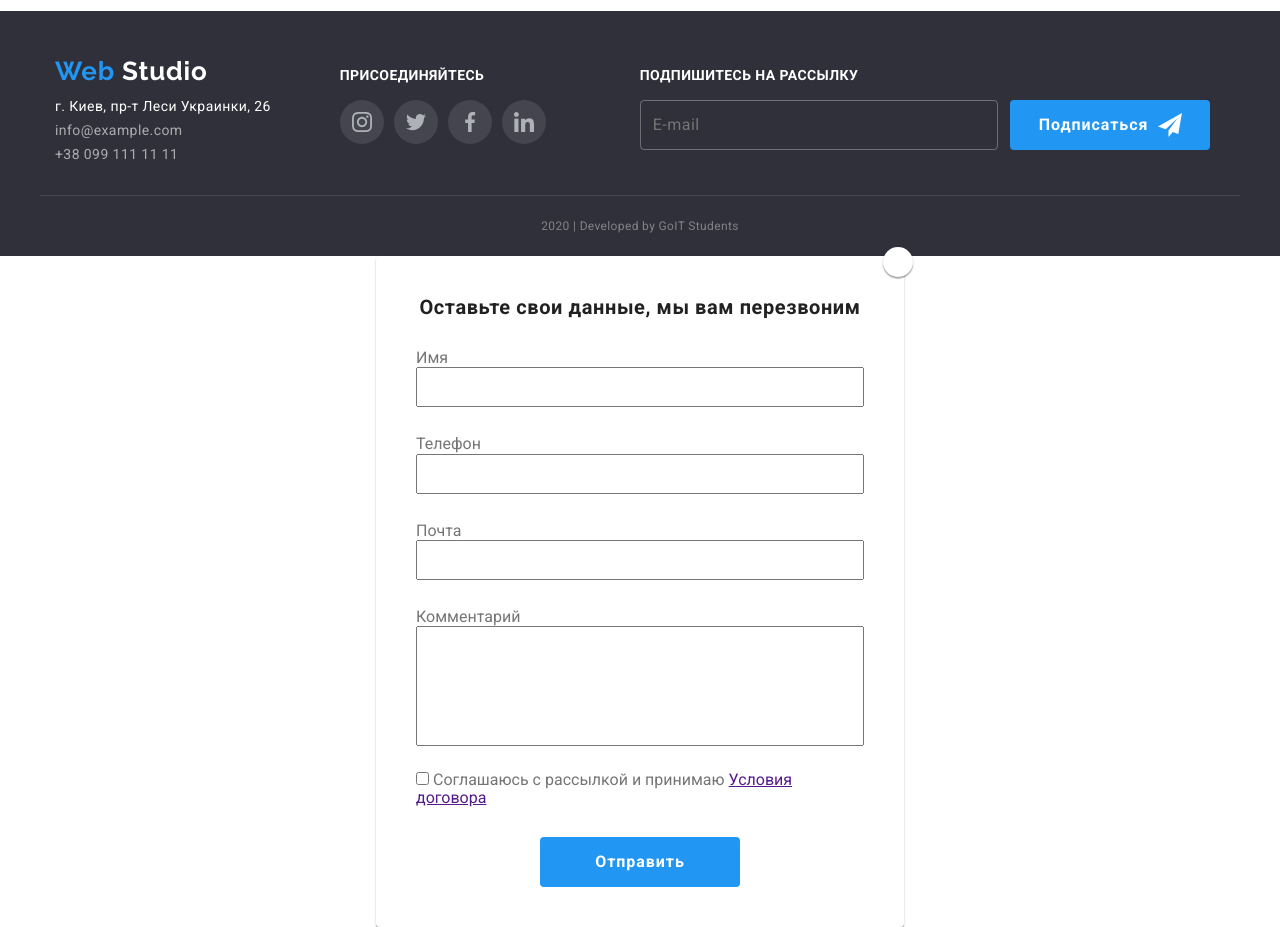
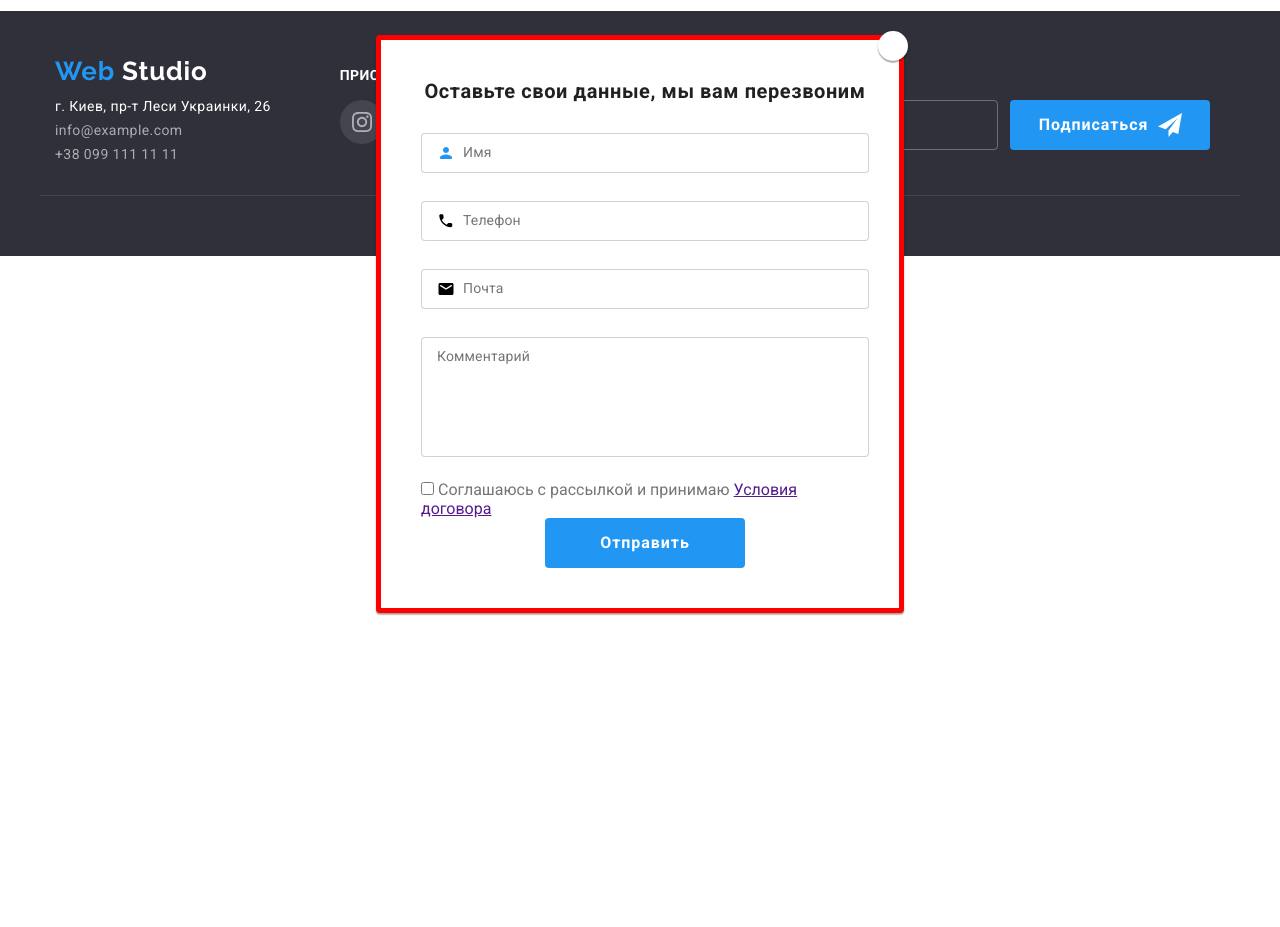
Before and after one commit to maksym-slinchenko/goit-markup-hw-06, a plain HTML site: page index.html in a window 1280 px wide. Shown: the part 2660-3587 px from the top of the page. After the commit the page ends 3494 px from the top, so only its background shows below. Drawn offline with Linux system fonts and the light colour scheme; files whose address does not match are found by name.

Commit message:
ховеры и фокусы для первого поля

```diff
--- a/css/styles.css
+++ b/css/styles.css
@@ -622,7 +622,10 @@ footer .logo-seconf-half {
   color: rgba(255, 255, 255, 0.4);
 }
 /* Форма заказа услуг*/
+
 .order-form {
+  position: absolute;
+  bottom: 221px;
   position: relative;
   display: flex;
   width: 528px;
@@ -632,6 +635,7 @@ footer .logo-seconf-half {
   box-shadow: 0px 2px 1px rgba(0, 0, 0, 0.2), 0px 1px 1px rgba(0, 0, 0, 0.14),
     0px 1px 3px rgba(0, 0, 0, 0.12);
   border-radius: 4px;
+  border: 5px solid red;
 }
 .cross-container {
   position: absolute;
@@ -653,34 +657,134 @@ footer .logo-seconf-half {
   align-items: center;
   margin: 40px;
 }
+
 .ofer-to-left-data {
   display: inline-block;
   margin-bottom: 30px;
   font-size: 20px;
-  line-height: 23px;
+  line-height: 1.15;
   text-align: center;
   letter-spacing: 0.03em;
   color: var(--title-text-color);
 }
+.container-order-form input textarea {
+  font-size: 14px;
+  line-height: 1.14;
+  letter-spacing: 0.01em;
+}
+.customer-name-container,
+.customer-tel-container,
+.customer-mail-container {
+  margin-bottom: 28px;
+  position: relative;
+}
 .customer-name,
 .customer-tel,
 .customer-mail {
-  margin-bottom: 28px;
+  text-indent: 40px;
   height: 40px;
   min-width: 448px;
+  border: 1px solid rgba(33, 33, 33, 0.2);
+  border-radius: 4px;
 }
 
+.customer-name:hover ~ .form-label,
+.customer-name:focus ~ .form-label,
+.customer-name:not(:placeholder-shown) ~ .form-label {
+  color: var(--accent-text-color);
+  top: -16px;
+  left: 16px;
+}
+.customer-name:hover ~ .name-icon,
+.customer-name:focus ~ .name-icon {
+  fill: var(--accent-text-color);
+}
+.customer-name:focus,
+.customer-name:hover {
+  border-color: var(--accent-text-color);
+  outline: none;
+  cursor: pointer;
+}
+.customer-tel:hover ~ .tel-label,
+.customer-tel:focus ~ .tel-label,
+.customer-tel:not(:placeholder-shown) ~ .tel-label {
+  color: var(--accent-text-color);
+  top: -16px;
+  left: 16px;
+}
+.customer-tel:hover ~ .tel-icon,
+.customer-tel:focus ~ .tel-icon {
+  fill: var(--accent-text-color);
+}
+
+.customer-mail:hover ~ .mail-label,
+.customer-mail:focus ~ .mail-label,
+.customer-mail:not(:placeholder-shown) ~ .mail-label {
+  color: var(--accent-text-color);
+  top: -16px;
+  left: 16px;
+}
+.customer-mail:hover ~ .mail-icon,
+.customer-mail:focus ~ .mail-icon {
+  fill: var(--accent-text-color);
+}
+
+.form-label,
+.tel-label,
+.mail-label {
+  position: absolute;
+  top: 50%;
+  transform: translateY(-50%);
+  left: 42px;
+  font-size: 14px;
+  line-height: 1.14;
+  letter-spacing: 0.01em;
+  color: #757575;
+}
+.name-icon,
+.tel-icon,
+.mail-icon {
+  position: absolute;
+  top: 50%;
+  transform: translateY(-50%);
+  left: 16px;
+}
 .form-comments {
   margin-bottom: 20px;
   height: 120px;
   min-width: 448px;
   resize: none;
   font-size: 14px;
-  line-height: 16px;
+  line-height: 1.14;
   letter-spacing: 0.01em;
+  border: 1px solid rgba(33, 33, 33, 0.2);
+  border-radius: 4px;
 }
-.policy-agreement {
+
+.form-comments:focus ~ .comments-label,
+.form-comments:hover ~ .comments-label,
+.form-comments:not(:placeholder-shown) ~ .comments-label {
+  color: var(--accent-text-color);
+  top: -16px;
+  left: 16px;
+}
+.comments-container {
+  position: relative;
+}
+.comments-label {
+  position: absolute;
+  top: 12px;
+  left: 16px;
+  font-size: 14px;
+  line-height: 1.14;
+  letter-spacing: 0.01em;
+  color: #757575;
+}
+.comm .policy-agreement {
   margin-bottom: 30px;
+  font-size: 14px;
+  line-height: 1.71;
+  letter-spacing: 0.03em;
 }
 .agreement-conditions {
   text-decoration: underline;
--- a/index.html
+++ b/index.html
@@ -430,7 +430,7 @@
     </footer>
     <form class="order-form">
       <div class="cross-container">
-        <svg class="cross-icon" width=11 height=11>
+        <svg width=11 height=11>
         <use href=./images/symbol-defs.svg#cross></use>
         </svg>
       </div>
@@ -438,27 +438,42 @@
         <b class="ofer-to-left-data">
           Оставьте свои данные, мы вам перезвоним
         </b>
-        <label
-          >Имя
-          <input class="customer-name" type="text" name="customer-name" />
-        </label>
-        <label
-          >Телефон
-          <input class="customer-tel" type="tel" name="customer-tel" />
-        </label>
-        <label
-          >Почта
-          <input class="customer-mail" type="email" name="customer-mail" />
-        </label>
-        <label
-          >Комментарий
-          <textarea
-            class="form-comments"
-            name="comment"
-            cols="30"
-            rows="10"
-          ></textarea>
-        </label>
+        <div class="customer-name-container">
+
+          <label class="name-label">
+            <input class="customer-name" type="text" name="customer-name" placeholder=" " />
+            <span class="form-label">Имя</span>
+            <svg class="name-icon" width=18px height=18px>
+              <use href=./images/symbol-defs.svg#person-black-18dp-1></use>
+            </svg>
+                      </label>
+        </div>
+        <div class="customer-tel-container">
+
+          <label>
+            <input class="customer-tel" type="tel" name="customer-tel" placeholder=" " />
+            <span class="tel-label">Телефон</span>
+            <svg class="tel-icon" width=18px height=18px>
+              <use href=./images/symbol-defs.svg#phone-black-18dp-1></use>
+            </svg>
+          </label>
+        </div>
+        <div class="customer-mail-container">
+
+          <label>
+            <input class="customer-mail" type="email" name="customer-mail" placeholder=" " />
+            <span class="mail-label">Почта</span>
+            <svg class="mail-icon" width=18px height=18px>
+              <use href=./images/symbol-defs.svg#email-black-18dp-1></use>
+            </svg>
+          </label>
+        </div>
+        <div class="comments-container">
+          <label>
+            <textarea class="form-comments" name="comment" cols="30" rows="10" placeholder=" "></textarea>
+            <span class="comments-label">Комментарий</span>
+          </label>
+        </div>
         <div class="policy-agreement">
           <input type="checkbox" name="policy" id="policy" />
           <label for="policy">Соглашаюсь с рассылкой и принимаю </label>
```
Also changed, not shown: images/symbol-defs.svg.
